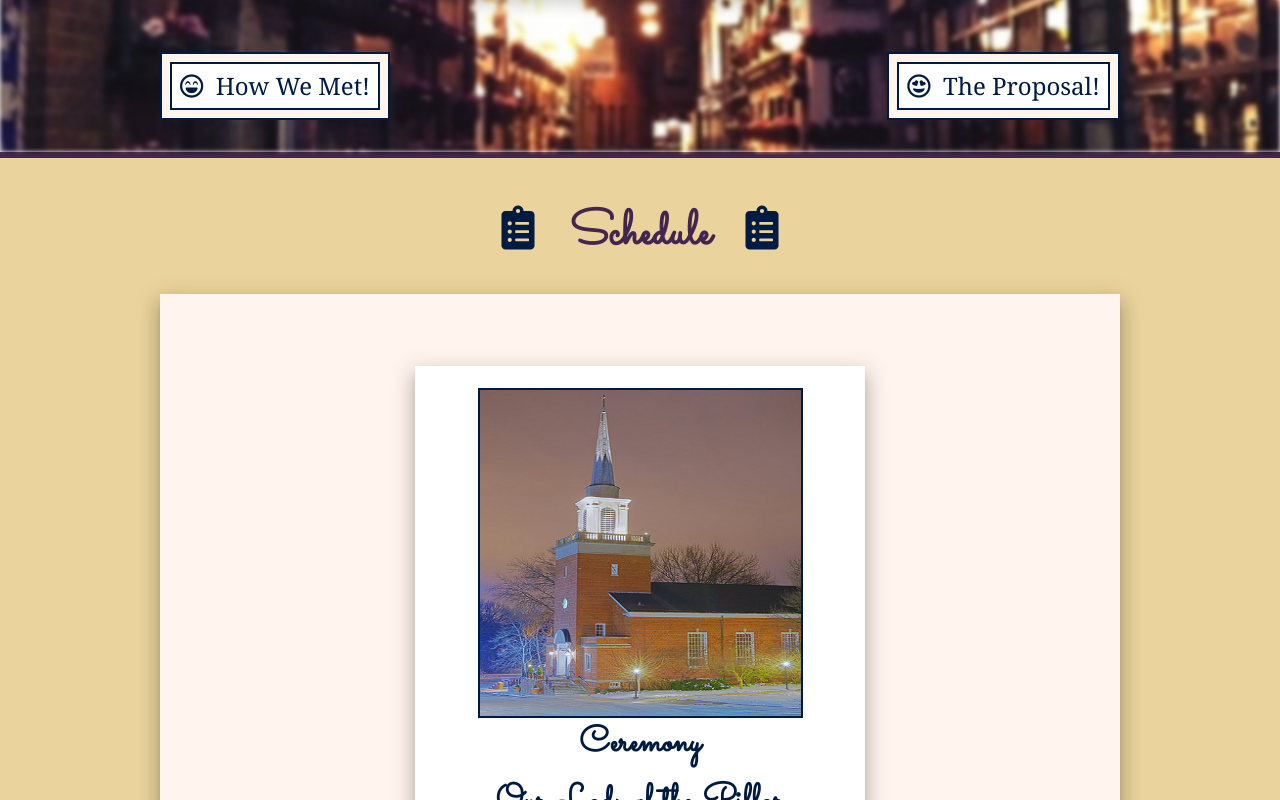
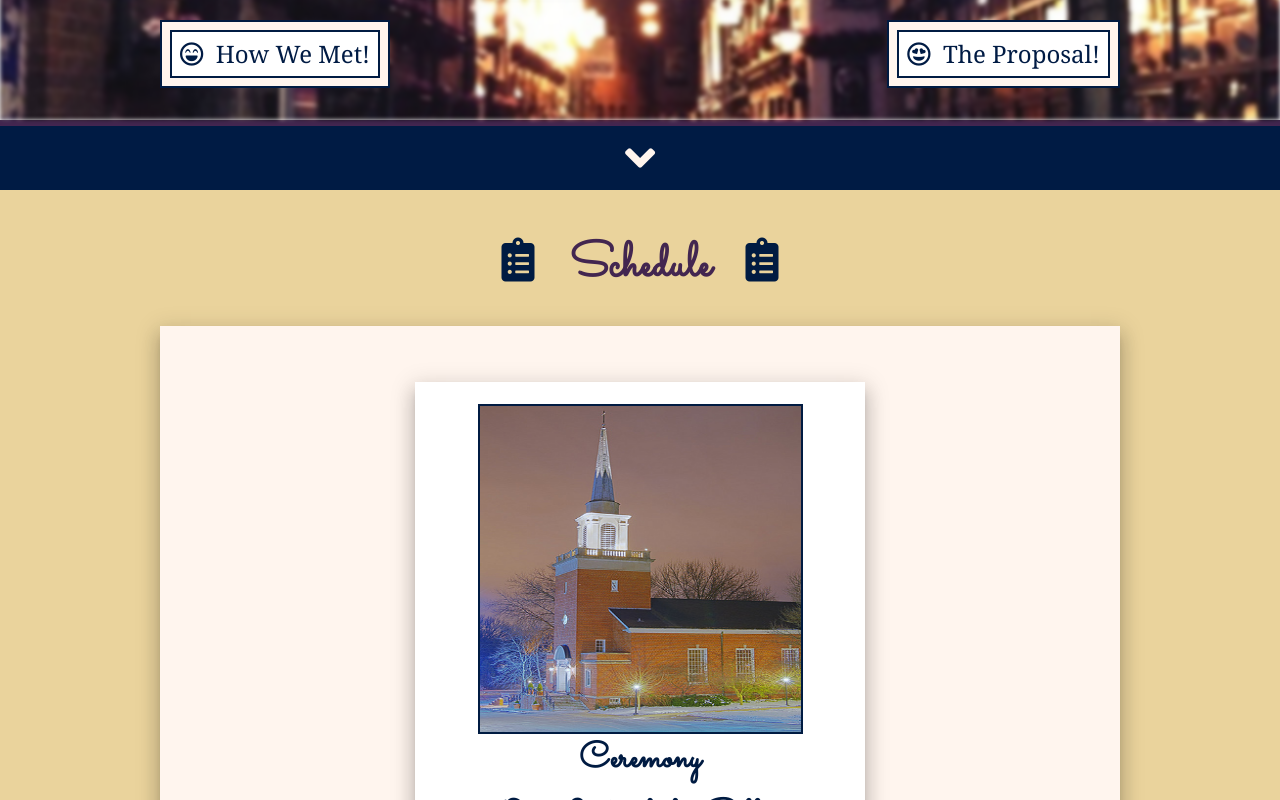
Before and after one commit to njosieb/pickingupthebill, a Nuxt app: page / in a window 1280 px wide. Shown: the part 680-1480 px from the top of the page. Built offline with nearby package versions, Linux system fonts and the light colour scheme.

Commit message:
Adds div with arrow icon

```diff
--- a/pages/index.vue
+++ b/pages/index.vue
@@ -41,6 +41,11 @@
       </container>
     </section>
     <section id="purpleBorder" class="tc section2 borderBottom">
+      <div class="bg-navy arrow">
+        <h2>
+          <i class="fas fa-angle-down f1 pv2"></i>
+        </h2>
+      </div>
       <container>
         <div class="pv3">
           <h1 class="f2 sectionTitle1">
@@ -321,6 +326,9 @@ export default {
 
 <style lang="scss">
 @import '~assets/styles/variables';
+.arrow {
+  color: $seashell;
+}
 .caption {
   color: $midnight;
   padding: 0 auto;
@@ -366,7 +374,7 @@ footer {
     0 12px 17px 2px rgba(0, 0, 0, 0.14), 0 5px 22px 4px rgba(0, 0, 0, 0.12);
   padding: 22px;
   width: 450px;
-  margin: 4rem auto;
+  margin: 3rem auto;
   background-color: white;
 }
 .registry-frame {
```
